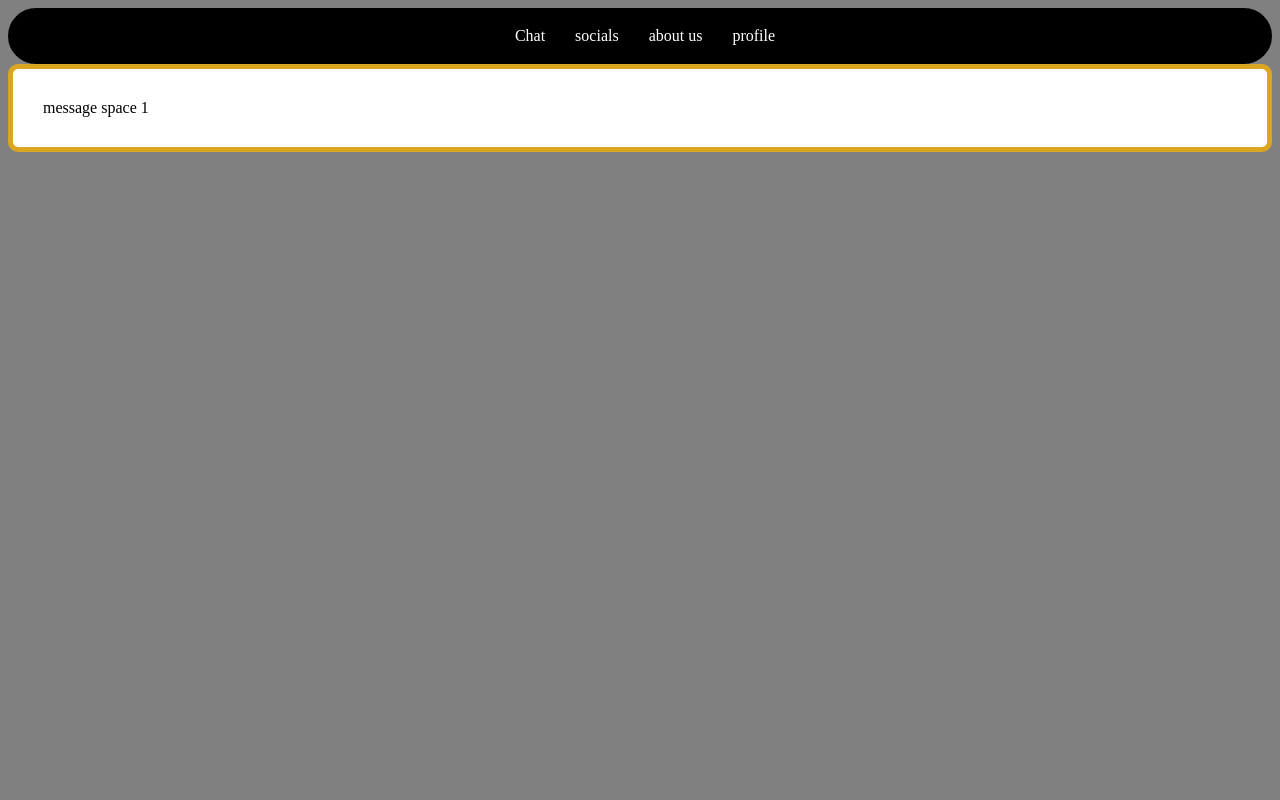
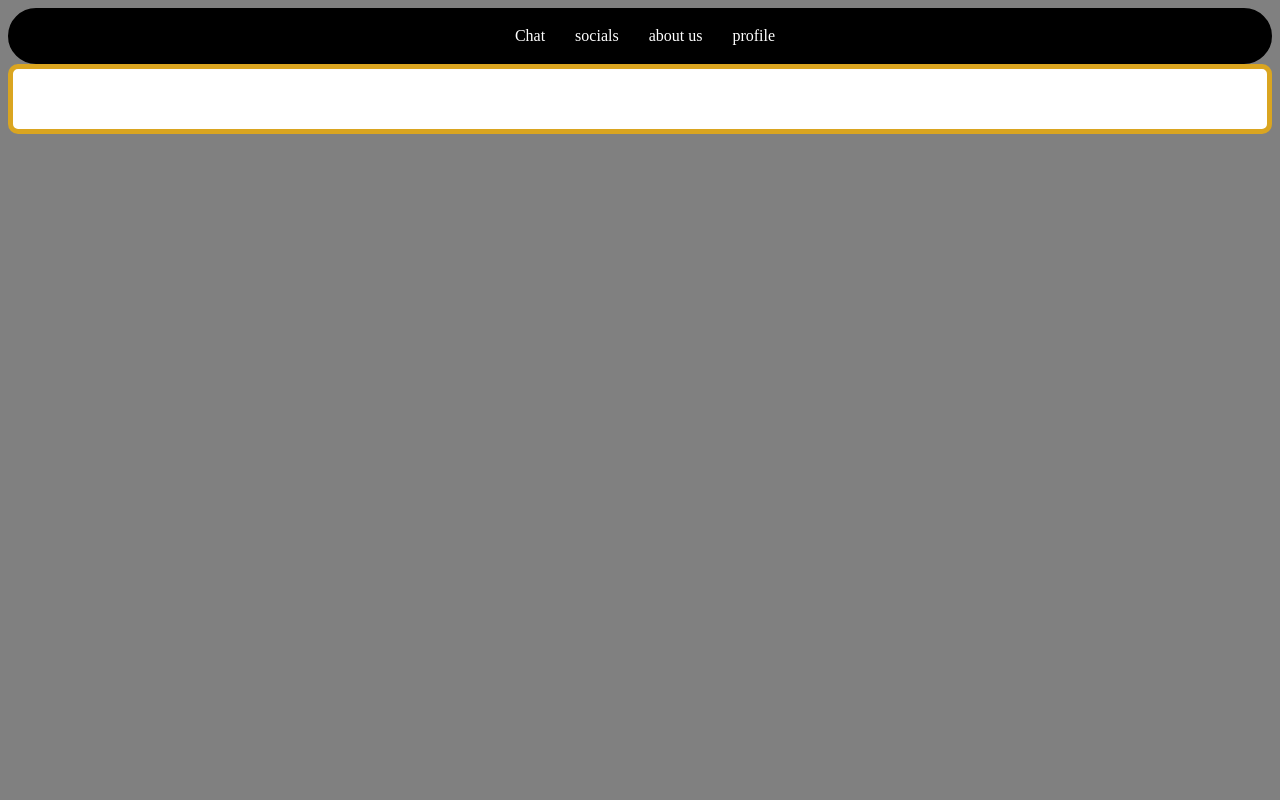
Before and after one commit to Aashir5678/Chat-App-Node, a website: page frontend/index.html in a window 1280 px wide. Shown: the top 800 px of the page. Drawn offline with nearby package versions, Linux system fonts and the light colour scheme; no server answers.

Commit message:
removing html stuff i dont need

```diff
--- a/frontend/index.html
+++ b/frontend/index.html
@@ -27,13 +27,12 @@
     <li>
       profile
     </li>
-
   </ul>
 </nav>
 <div class = "messages">
   <ui>
     <li class = "text_1">
-      message space 1
+
     </li>
   </ui>
 </div>
@@ -41,7 +40,7 @@
   <div class="input-area">
     <input placeholder = "your first text will be your username" type = "text" id="message-input">
     <div id="send-button">
-    <h3>Send</h3>
+    <h3> > </h3>
     </div>
   </div>
   </div>
--- a/frontend/styles.css
+++ b/frontend/styles.css
@@ -31,7 +31,7 @@ nav li:hover:first-child{
 }
 .text_1{
     grid-area: text_1;
-    text-align: left;
+    text-align: center;
     list-style-type: none
 }
 .Text-container{
```
